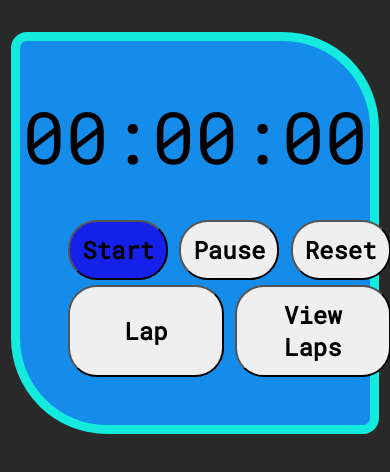
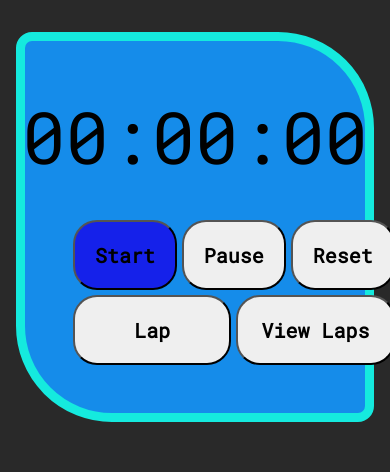
Before and after one commit to Stevooman/stopwatchApp, a Vue app: page / in a window 390 px wide. Shown: the top 472 px of the page. Built offline with nearby package versions, Linux system fonts and the light colour scheme.

Commit message:
Issue #1 - CSS adjustments to buttons

```diff
--- a/src/App.vue
+++ b/src/App.vue
@@ -193,14 +193,14 @@ body {
   display: grid;
   grid-template-columns: auto auto auto auto auto auto;
   grid-template-rows: auto auto;
-  gap: 2.0em 1.0em;
+  gap: 1.0em 0.6em;
   justify-content: space-evenly;
 }
 
 .btns {
   padding: 1.0em;
   border-radius: 1.2em;
-  font-size: 24px;
+  font-size: 32px;
   font-weight: bold;
 }
 
@@ -233,6 +233,8 @@ body {
 @media screen and (max-width: 600px) {
     .wrapper {
       max-width: 65vw;
+      margin-left: 0.5em;
+      margin-right: 0.5em;
     }
 
     .numbers {
@@ -240,11 +242,12 @@ body {
     }
 
     .buttons {
-      gap: 0.3em 0.7em;
+      gap: 0.3em 0.3em;
     }
 
     .btns {
-      padding: 0.5em;
+      padding: 1.0em;
+      font-size: 20px;
     }
   }
 </style>
```
